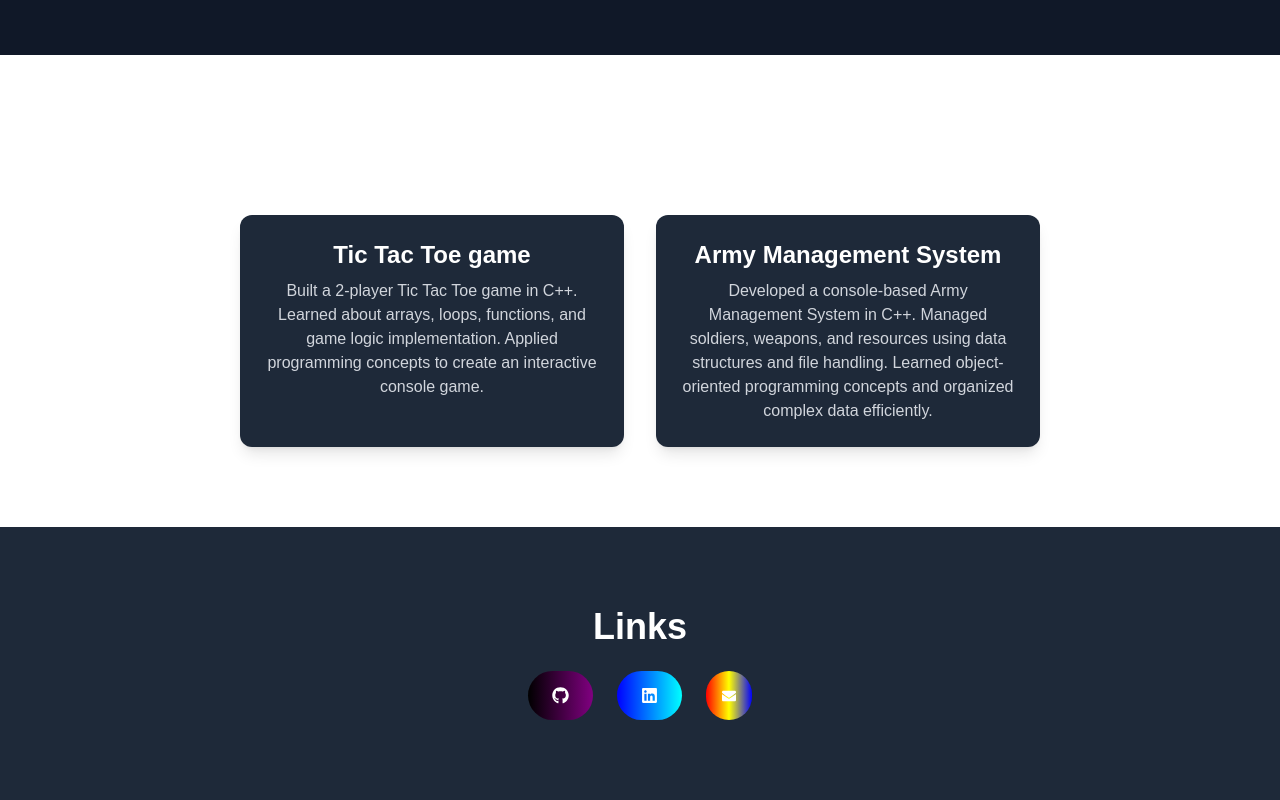
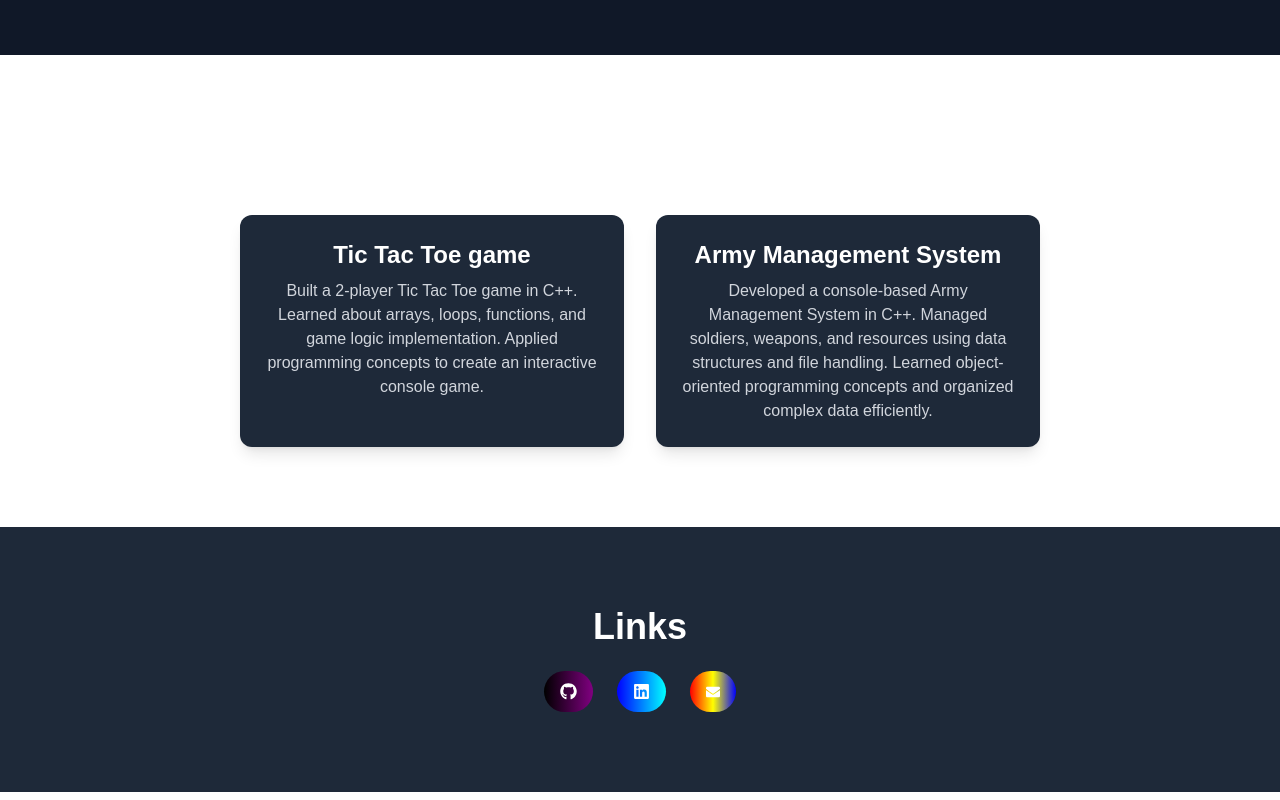
Before and after one commit to sameer890678/portfolio, a Next.js app: page / in a window 1280 px wide. Shown: the part 1017-1817 px from the top of the page. Built offline with nearby package versions, Linux system fonts and the light colour scheme.

Commit message:
changed icon size

```diff
--- a/app/page.tsx
+++ b/app/page.tsx
@@ -79,7 +79,7 @@ export default function Home() {
     <a
       href="https://github.com/sameer890678"
       target="_blank"
-      className="flex items-center justify-center gap-2 px-6 py-4 rounded-full text-white text-xs font-semibold
+      className="flex items-center justify-center gap-2 px-4 py-3 rounded-full text-white text-xs font-semibold
                  transform hover:scale-105 transition-all duration-300"
       style={{
         background: "linear-gradient(to right, black, purple)"
@@ -92,7 +92,7 @@ export default function Home() {
     <a
       href="https://www.linkedin.com/in/sameer-hassan-974441284"
       target="_blank"
-      className="flex items-center justify-center gap-2 px-6 py-4 rounded-full text-white text-xs font-semibold
+      className="flex items-center justify-center gap-2 px-4 py-3 rounded-full text-white text-xs font-semibold
                  transform hover:scale-105 transition-all duration-300"
       style={{
         background: "linear-gradient(to right, blue, cyan)"
@@ -103,7 +103,7 @@ export default function Home() {
     {/* Email Button */}
 <a
   href="mailto:maliksameer890678@gmail.com"
-  className="flex items-center justify-center gap-2 px-4 py-2 rounded-full text-white text-xs font-semibold
+  className="flex items-center justify-center gap-2 px-4 py-3 rounded-full text-white text-xs font-semibold
              transform hover:scale-105 transition-all duration-300"
   style={{
     background: "linear-gradient(to right, red, yellow, blue)"
```
